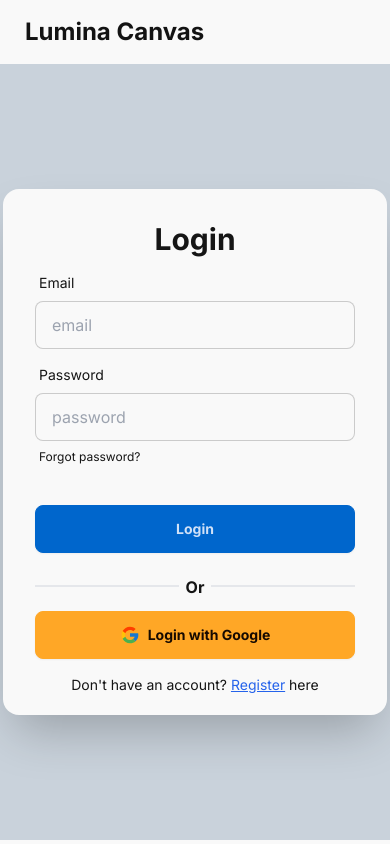
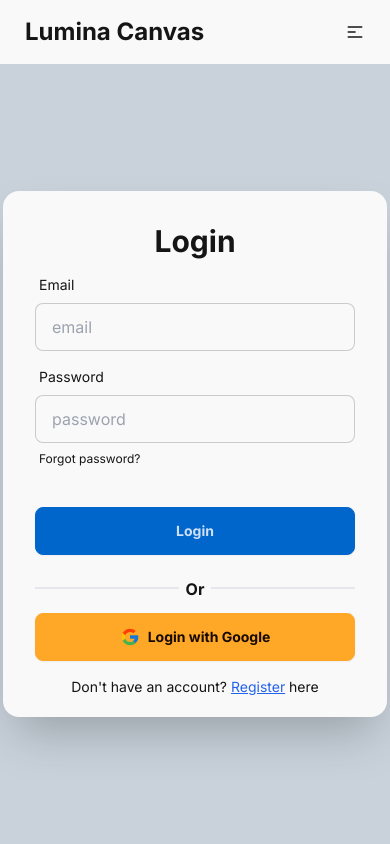
Before and after one commit to ZaibLComrade/Lumina-Canvas, a React (Vite) app: page /login in a window 390 px wide. Built offline with nearby package versions, Linux system fonts and the light colour scheme; no server answers.

Commit message:
Made navbar and authentication pages responsive

```diff
--- a/src/layout/Root.jsx
+++ b/src/layout/Root.jsx
@@ -14,7 +14,9 @@
 	// Render site if not loading
 	return <div className="font-inter">
 		<Navbar/>
-		<Outlet/>
+		<div className="md:min-h-[calc(100vh-68px)] min-h-[calc(100vh-64px)]">
+			<Outlet/>
+		</div>
 		<ToastContainer/>
 	</div>
 }
--- a/src/layout/landing/auth/login/Login.jsx
+++ b/src/layout/landing/auth/login/Login.jsx
@@ -3,7 +3,7 @@
 // Login Page
 export default function Login() {
 	return (
-		<div className="relative top-0 h-[calc(100vh-68px)]">
+		<div className="relative top-0 md:min-h-[calc(100vh-68px)] min-h-[calc(100vh-64px)]">
 
 			{/* Overlays */}
 			<div className="absolute z-[3] w-full h-full top-0 bg-black/10"></div>
--- a/src/layout/landing/auth/register/Register.jsx
+++ b/src/layout/landing/auth/register/Register.jsx
@@ -4,7 +4,7 @@
 // Register Page
 export default function Register() {
 	return (
-		<div className="relative top-0 h-[calc(100vh-68px)]">
+		<div className="relative top-0 md:min-h-[calc(100vh-68px)] min-h-[calc(100vh-64px)]">
 
 			{/* Overlays */}
 			<div className="absolute z-[3] w-full h-full top-0 bg-black/10"></div>
--- a/src/layout/landing/home/Banner.jsx
+++ b/src/layout/landing/home/Banner.jsx
@@ -4,7 +4,6 @@
 export default function Banner() {
 	return <div style={{
 		backgroundImage: `url(${bannerImg})`,
-		height: "calc(100vh - 68px)",
 		backgroundPosition: "center",
 		backgroundAttachment: "fixed",
 		backgroundRepeat: "no-repeat",
@@ -12,7 +11,9 @@
 		display: "flex",
 		justifyContent: "center",
 		alignItems: "center",
-	}}>
+	}}
+		className="md:h-[calc(100vh-68px)] h-[calc(100vh-64px)]"
+	>
 		{/* Overlay */}
 		<div className="absolute w-full h-full bg-black/60"></div>
 		<div className="absolute w-full h-full bg-primary/10"></div>
--- a/src/layout/landing/shared/Navbar.jsx
+++ b/src/layout/landing/shared/Navbar.jsx
@@ -39,24 +39,28 @@
 	</>
 	);
 
-	return <div>
+	return <div className="z-[9999]">
 <div className="navbar bg-base-100">
+  <div className="navbar-start">
+    <a className="text-2xl md:text-4xl btn btn-ghost">Lumina Canvas</a>
+  </div>
 
-	{/* Title */}
-	<div className="flex-1">
-		<a className="text-2xl md:text-4xl text-black-1 btn btn-ghost">Lumina Canvas</a>
-	</div>
-
-	{/* List Items */}
-	<div className="flex-none">
-		{ /* hidden in small devices */ }
-		<ul className="hidden px-1 md:flex space-x-2 menu menu-horizontal">
-			{ listItems }
-		</ul>
-
-		{/* Visible in small devices */}
-	</div>
-
+  {/* Visible in small devices */}
+  <div className="navbar-end">
+    <div>
+		<ul className="hidden px-1 menu menu-horizontal md:flex">
+         { listItems }
+       </ul>
+      <div className="dropdown dropdown-end z-[9999] md:hidden">
+        <div tabIndex={0} role="button" className="btn btn-ghost">
+          <svg xmlns="http://www.w3.org/2000/svg" className="w-5 h-5" fill="none" viewBox="0 0 24 24" stroke="currentColor"><path strokeLinecap="round" strokeLinejoin="round" strokeWidth="2" d="M4 6h16M4 12h8m-8 6h16" /></svg>
+        </div>
+        <ul tabIndex={0} className="menu menu-sm dropdown-content mt-3 z-[1] p-2 shadow bg-base-100 rounded-box w-52">
+          { listItems }
+        </ul>
+      </div>
+    </div>
+  </div>
 </div>
 	</div>
 }
```
